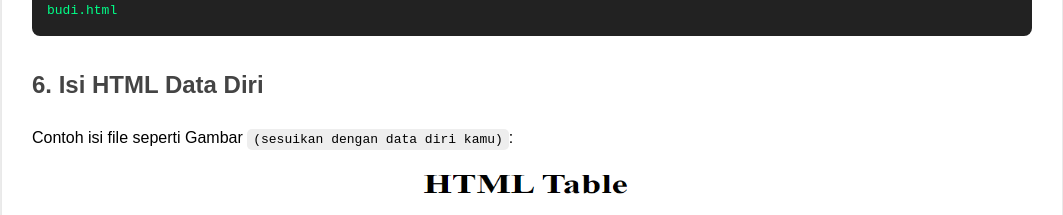
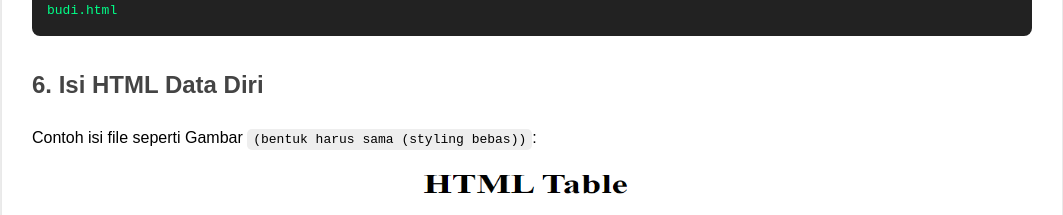
Before and after one commit to joysinaga04/gitexercise, a plain HTML site: page index.html in a window 1280 px wide. Shown: the part 1280-1495 px from the top of the page, without its empty margins (108-1171 px from the left). Drawn offline with Linux system fonts and the light colour scheme.

Commit message:
edit tables img

```diff
--- a/index.html
+++ b/index.html
@@ -144,7 +144,7 @@
 
     <div class="step">
         <h2>6. Isi HTML Data Diri</h2>
-        <p>Contoh isi file seperti Gambar <code>(sesuikan dengan data diri kamu)</code>:</p>
+        <p>Contoh isi file seperti Gambar <code>(bentuk harus sama (styling bebas))</code>:</p>
         <img src="table.png" alt="Foto Budi" width="100%" height="400">;
     </div>
 
```
